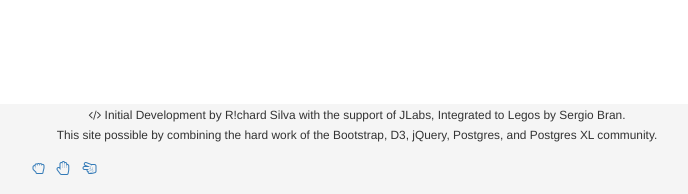
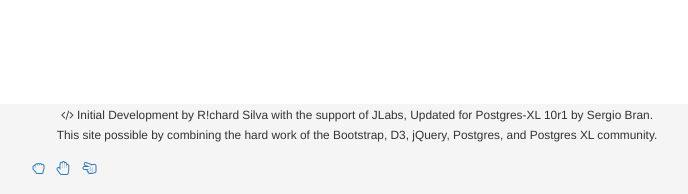
Before and after one commit to Sergio-Bran/Postgres-XL_dashboard, a PHP site: page /about.php in a window 1280 px wide. Shown: the part 606-800 px from the top of the page, without its empty margins (283-971 px from the left). Run offline with PHP 8.4, Linux system fonts and the light colour scheme.

Commit message:
Update include_footer.php

```diff
--- a/include_footer.php
+++ b/include_footer.php
@@ -3,7 +3,7 @@
         <div class="container">
           <div class="row">
             <div class="col-sm-12 text-center">
-              <p><small><i class="fa fa-code"></i> Initial Development by R!chard Silva with the support of JLabs, Integrated to Legos by Sergio Bran.<br>
+              <p><small><i class="fa fa-code"></i> Initial Development by R!chard Silva with the support of JLabs, Updated for Postgres-XL 10r1 by Sergio Bran.<br>
               This site possible by combining the hard work of the Bootstrap, D3, jQuery, Postgres, and Postgres XL community.</small></p>
             </div>
           </div>
```
